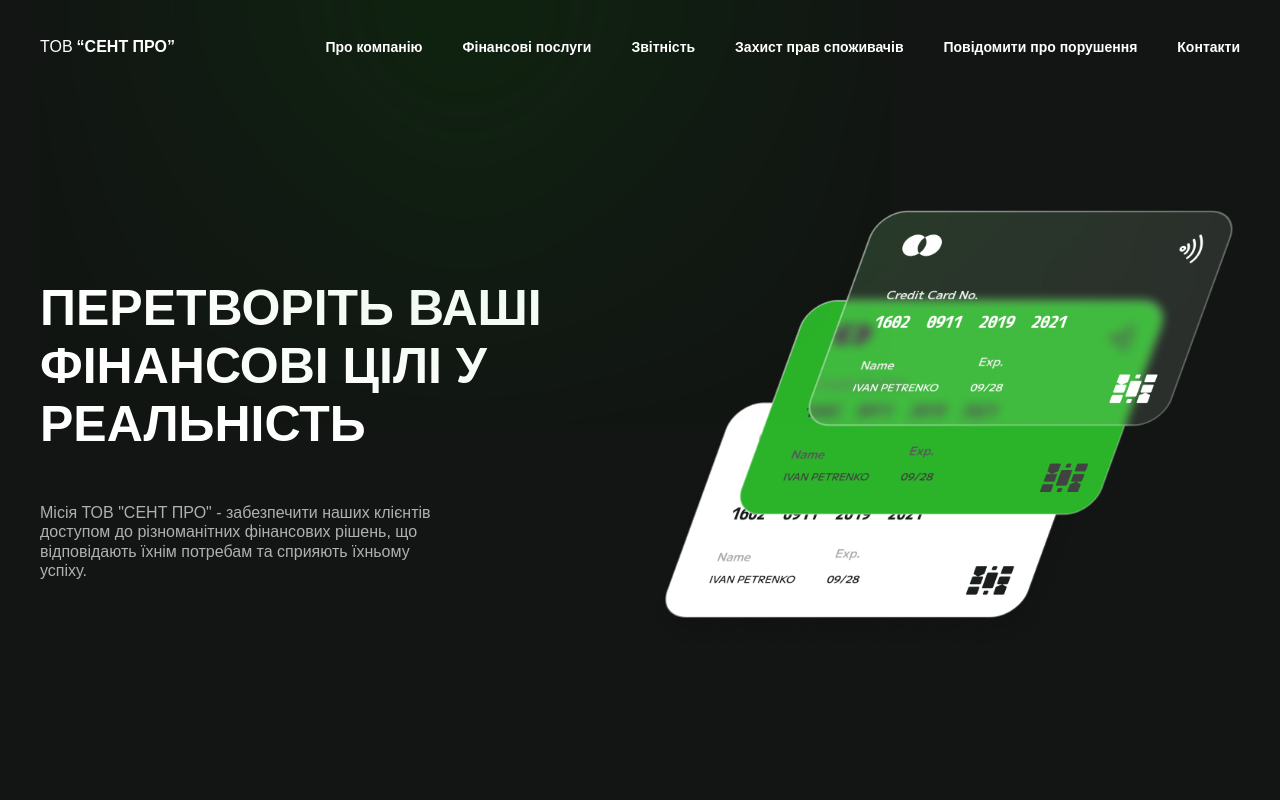
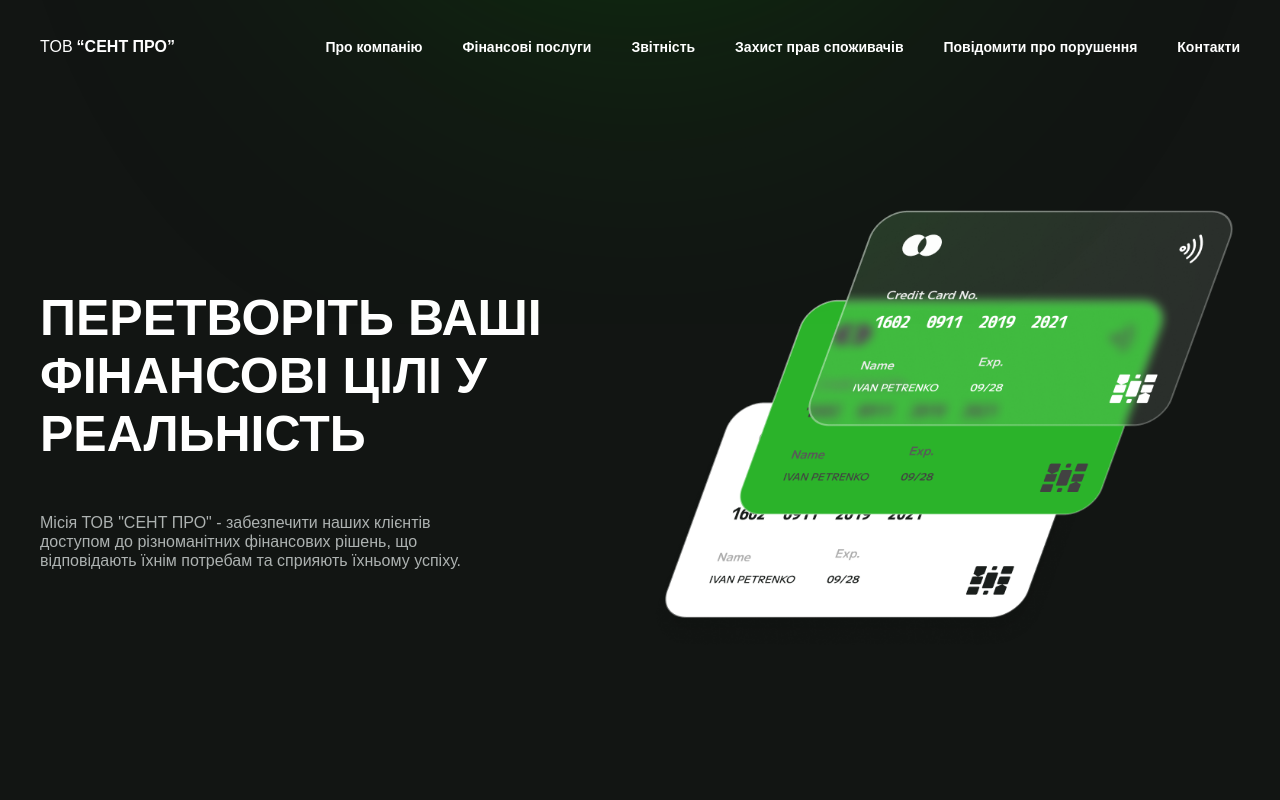
Before and after one commit to purr-purr/fin-rang.net.ua, a Next.js app: page / in a window 1280 px wide. Shown: the top 800 px of the page. Built offline with nearby package versions, Linux system fonts and the light colour scheme.

Commit message:
fix: intro-component background blur

```diff
--- a/src/modules/home/components/Intro/Intro.module.scss
+++ b/src/modules/home/components/Intro/Intro.module.scss
@@ -2,20 +2,18 @@
 	@include flex(center, center, 24px);
 	padding-block: 210px 200px;
 	margin-top: -80px;
-	position: relative;
 
-	@include pseudo(before, false) {
+	@include pseudo(before, true) {
 		background: url('../../assets/blur.svg') no-repeat;
 		background-size: contain;
+		width: 100%;
 		height: 100%;
-		width: 100%;
-		left: 50%;
-		top: -50%;
+		left: auto;
+		top: -80px;
 		z-index: 1;
-		transform: translateX(-50%);
 
 		@include media($mobile-bp) {
-			top: -20%;
+			top: -50px;
 		}
 	}
 
@@ -48,13 +46,12 @@
 	}
 
 	&Desc {
-		max-width: 417px;
+		max-width: 432px;
 	}
 }
 
 .poster {
 	width: 50%;
-	max-height: 530px;
 
 	@include media($mobile-bp) {
 		margin-top: 65px;
```
Also changed, not shown: src/modules/home/assets/blur.svg.
